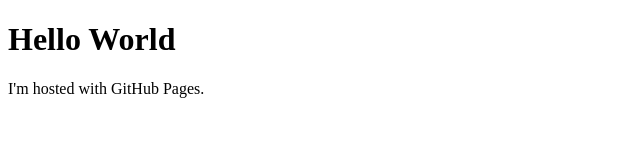
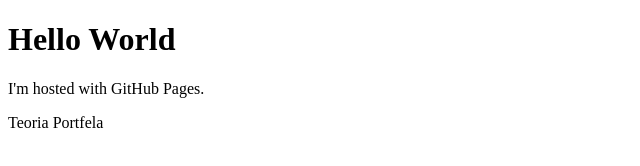
Before and after one commit to satanisz/satanisz.github.io, a plain HTML site: page index.html in a window 1280 px wide. Shown: the whole page, without its empty margins (0-640 px from the left). Drawn offline with Linux system fonts and the light colour scheme.

Commit message:
Update index.html

```diff
--- a/index.html
+++ b/index.html
@@ -3,5 +3,6 @@
 <body>
 <h1>Hello World</h1>
 <p>I'm hosted with GitHub Pages.</p>
+<p href="teoria_portfela.html">Teoria Portfela</p>
 </body>
 </html>
```
